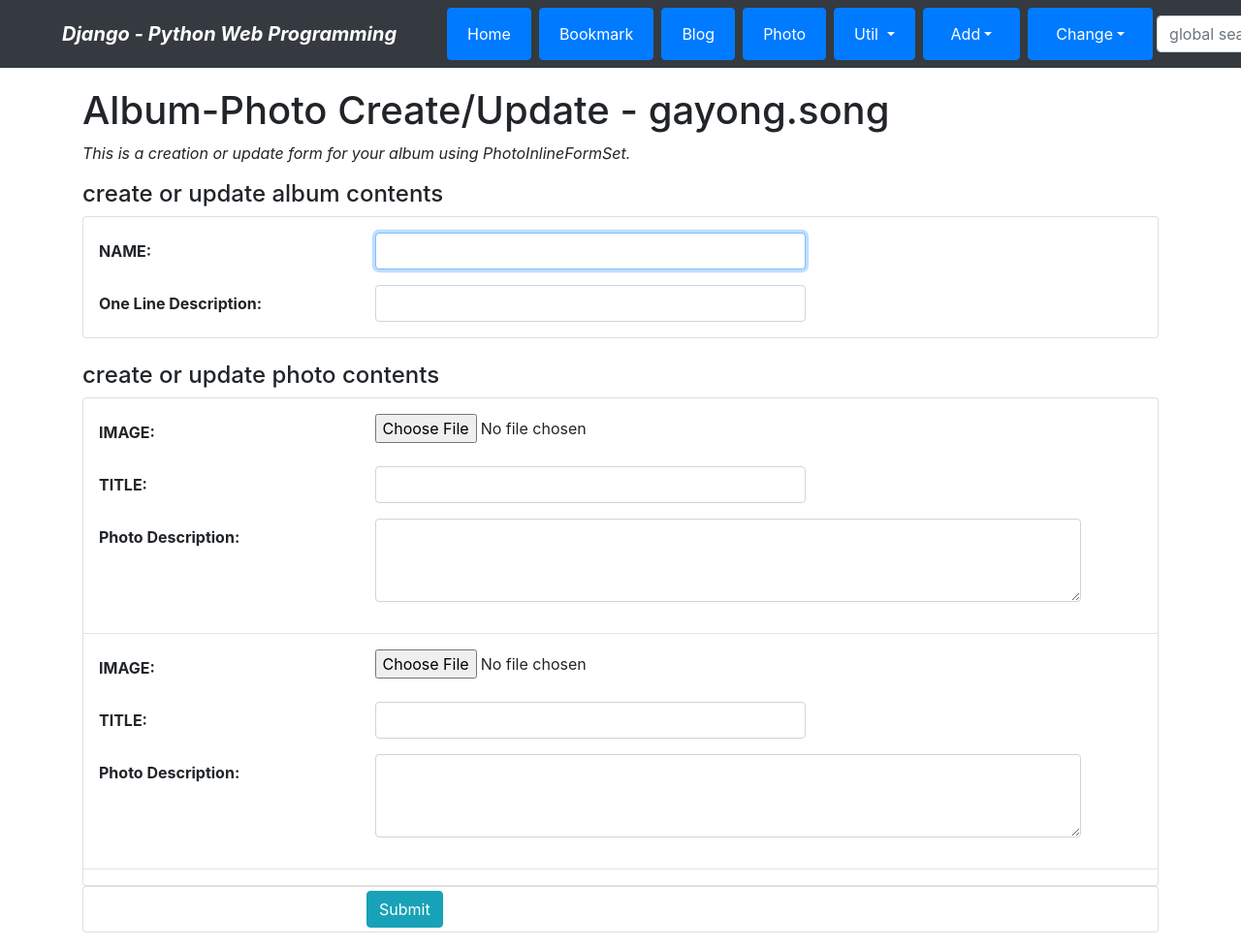
After one commit to gayong-song/vDjBook, a Django app: page /photo/album/add/ in a window 1280 px wide. The commit adds this page. Shown: the whole page at 97% size. Run offline with Django 3.2, Linux system fonts and the light colour scheme; a user stored in the database is signed in; parts of the project's set-up code (start-up, migrations or seed data) failed here and were passed over; some libraries are stand-ins or nearby versions.

Commit message:
Chapter 12
- add/change functionality on photo application

```diff
--- /dev/null
+++ b/ch99/photo/forms.py
@@ -0,0 +1,6 @@
+from django.forms import inlineformset_factory
+from photo.models import Album, Photo
+
+PhotoInlineFormSet = inlineformset_factory(Album, Photo,
+                     fields=['image', 'title', 'description'],
+                     extra=2)
--- a/ch99/photo/models.py
+++ b/ch99/photo/models.py
@@ -4,8 +4,10 @@ from django.urls import reverse
 from photo.fields import ThumbnailImageField
 
 class Album(models.Model):
-    name = models.CharField(max_length=30)
+    name = models.CharField('NAME', max_length=30)
     description = models.CharField('One Line Description', max_length=100, blank=True)
+    owner = models.ForeignKey('auth.User', on_delete=models.CASCADE, verbose_name='OWNER',
+            blank=True, null=True)
 
     class Meta:
         ordering = ('name',)
@@ -20,8 +22,9 @@ class Photo(models.Model):
     album = models.ForeignKey(Album, on_delete=models.CASCADE)
     title = models.CharField('TITLE', max_length=30)
     description = models.TextField('Photo Description', blank=True)
-    image = ThumbnailImageField(upload_to='photo/%Y/%m')
-    upload_dt = models.DateTimeField('Upload Date', auto_now_add=True)
+    image = ThumbnailImageField('IMAGE', upload_to='photo/%Y/%m')
+    upload_dt = models.DateTimeField('UPLOAD DATE', auto_now_add=True)
+    owner = models.ForeignKey('auth.User', on_delete=models.CASCADE, verbose_name='OWNER', blank=True, null=True)
 
     class Meta:
         ordering = ('title',)
--- /dev/null
+++ b/ch99/photo/templates/photo/album_form.html
@@ -0,0 +1,81 @@
+{% extends "base.html" %}
+{% load widget_tweaks %}
+{% block title %}album_form.html{% endblock %}
+{% block content %}
+<h1>Album-Photo Create/Update - {{user}}</h1>
+<p class="font-italic">This is a creation or update form for your album using PhotoInlineFormSet.</p>
+{% if form.errors %}
+<div class="alert alert-danger">
+    <div class="font-weight-bold">Wrong! Please correct the form error(s) below.</div>
+    {{ form.errors }}
+</div>
+{% endif %}
+{% if formset.errors %}
+<div class="alert alert-warning">
+    <div class="font-weight-bold">Wrong! Please correct the formset error(s) below.</div>
+    {% for formerrors in formset.errors %}
+        {{ formerrors }}
+    {% endfor %}
+</div>
+{% endif %}
+
+{% if form.is_multipart or formset.is_multipart %}
+<form enctype="multipart/form-data" action="" method="post">
+{% else %}
+<form action="." method="post">
+{% endif %}
+{% csrf_token %}
+    <h4>create or update album contents</h4>
+    <fieldset class="card pt-3">
+        <div class="form-group row">
+            {{ form.name|add_label_class:"col-form-label col-sm-3 ml-3 font-weight-bold" }}
+            <div class="col-sm-5">
+                {{ form.name|add_class:"form-control"|attr:"autofocus" }}
+            </div>
+        </div>
+
+        <div class="form-group row">
+            {{ form.description|add_label_class:"col-form-label col-sm-3 ml-3 font-weight-bold" }}
+            <div class="col-sm-5">
+                {{ form.description|add_class:"form-control" }}
+            </div>
+        </div>
+    </fieldset>
+
+    <br>
+    <h4>create or update photo contents</h4>
+    <fieldset class="card pt-3">
+        {{ formset.management_form }}
+        {% for form in formset %}
+        {{ form.id }}
+        {# form.album #}
+        <div class="form-group row">
+            {{ form.image|add_label_class:"col-form-label col-sm-3 ml-3 font-weight-bold" }}
+            <div class="col-sm-5">
+                {{ form.image|add_class:"form-control-file" }}
+            </div>
+        </div>
+        <div class="form-group row">
+            {{ form.title|add_label_class:"col-form-label col-sm-3 ml-3 font-weight-bold" }}
+            <div class="col-sm-5">
+                {{ form.title|add_class:"form-control" }}
+            </div>
+        </div>
+        <div class="form-group row">
+            {{ form.description|add_label_class:"col-form-label col-sm-3 ml-3 font-weight-bold" }}
+            <div class="col-sm-8">
+                {{ form.description|add_class:"form-control"|attr:"rows:3"}}
+            </div>
+        </div>
+        <hr>
+        {% endfor %}
+    </fieldset>
+
+    <div class="form-group card py-1">
+        <div class="offset-sm-3 col-sm-5">
+            <input type="submit" value="Submit" class="btn btn-info"/>
+        </div>
+    </div>
+</form>
+
+{% endblock %}
--- a/ch99/photo/urls.py
+++ b/ch99/photo/urls.py
@@ -3,15 +3,39 @@ from photo import views
 
 app_name = 'photo'
 urlpatterns = [
-    #Example : /photo/
+    # Example : /photo/
     path('', views.AlbumLV.as_view(), name='index'),
 
-    #Example : /photo/album, same as /photo/
+    # Example : /photo/album, same as /photo/
     path('album', views.AlbumLV.as_view(), name='album_list'),
 
-    #Example : /photo/album/99
+    # Example : /photo/album/99
     path('album/<int:pk>/', views.AlbumDV.as_view(), name='album_detail'),
 
-    #Example : /photo/photo/99
+    # Example : /photo/photo/99
     path('photo/<int:pk>/', views.PhotoDV.as_view(), name='photo_detail'),
+
+    # Example : /photo/album/add/
+    path('album/add/', views.AlbumPhotoCV.as_view(), name='album_add'),
+
+    # Example: /photo/album/change/
+    path('album/change/', views.AlbumChangeLV.as_view(), name='album_change'),
+
+    # Example : /photo/album/99/update/
+    path('album/<int:pk>/update/', views.AlbumPhotoUV.as_view(), name='album_update'),
+
+    # Example : /photo/album/99/delete/
+    path('album/<int:pk>/delete/', views.AlbumDelV.as_view(), name='album_delete'),
+
+    # Example : /photo/photo/add/
+    path('photo/add/', views.PhotoCV.as_view(), name='photo_add'),
+
+    # Example: /photo/photo/change/
+    path('photo/change/', views.PhotoChangeLV.as_view(), name='photo_change'),
+
+    # Example : /photo/photo/99/update/
+    path('photo/<int:pk>/update/', views.PhotoUV.as_view(), name='photo_update'),
+
+    # Example : /photo/photo/99/delete/
+    path('photo/<int:pk>/delete/', views.PhotoDelV.as_view(), name='photo_delete'),
 ]
--- a/ch99/photo/views.py
+++ b/ch99/photo/views.py
@@ -1,6 +1,12 @@
 #from django.shortcuts import render
 from django.views.generic import ListView, DetailView
 from photo.models import Album, Photo
+from django.contrib.auth.mixins import LoginRequiredMixin
+from django.shortcuts import redirect
+from django.urls import reverse_lazy
+from django.views.generic import CreateView, UpdateView, DeleteView
+from mysite.views import OwnerOnlyMixin
+from photo.forms import PhotoInlineFormSet
 
 class AlbumLV(ListView):
     model = Album
@@ -10,3 +16,97 @@ class AlbumDV(DetailView):
 
 class PhotoDV(DetailView):
     model = Photo
+
+# Create/Change list/Update/Delete for Photo
+class PhotoCV(LoginRequiredMixin, CreateView):
+    model = Photo
+    fields = ('album', 'title', 'image', 'description')
+    success_url = reverse_lazy('photo:index')
+
+    def form_valid(self, form):
+        form.instance.owner = self.request.user
+        return super().form_valid(form)
+
+class PhotoChangeLV(LoginRequiredMixin, ListView):
+    model = Photo
+    template_name = 'photo/photo_change_list.html'
+
+    def get_queryset(self):
+        return Photo.objects.filter(owner=self.request.user)
+
+class PhotoUV(OwnerOnlyMixin, UpdateView):
+    model = Photo
+    fields = ('album', 'title', 'image', 'description')
+    success_url = reverse_lazy('photo:index')
+
+class PhotoDelV(OwnerOnlyMixin, DeleteView):
+    model = Photo
+    success_url = reverse_lazy('photo:index')
+
+
+# Change list/Delete for Album
+class AlbumChangeLV(LoginRequiredMixin, ListView):
+    model = Album
+    template_name = 'photo/album_change_list.html'
+
+    def get_queryset(self):
+        return Album.objects.filter(owner=self.request.user)
+
+class AlbumDelV(OwnerOnlyMixin, DeleteView):
+    model = Album
+    success_url = reverse_lazy('photo:index')
+
+
+# (InlineFormSet) Create/Update for Album
+class AlbumPhotoCV(LoginRequiredMixin, CreateView):
+    model = Album
+    fields = ('name', 'description')
+    success_url = reverse_lazy('photo:index')
+
+    def get_context_data(self, **kwargs):
+        context = super().get_context_data(**kwargs)
+        if self.request.POST:
+            context['formset'] = PhotoInlineFormSet(self.request.POST,
+                                 self.request.FILES)
+        else:
+            context['formset'] = PhotoInlineFormSet()
+        return context
+
+    def form_valid(self, form):
+        form.instance.owner = self.request.user
+        context = self.get_context_data()
+        formset = context['formset']
+        for photoform in formset:
+            photoform.instance.owner = self.request.user
+        if formset.is_valid():
+            self.object = form.save()
+            formset.instance = self.object
+            formset.save()
+            return redirect(self.get_success_url())
+        else:
+            return self.render_to_response(self.get_context_data(form=form))
+
+class AlbumPhotoUV(OwnerOnlyMixin, UpdateView):
+    model = Album
+    fields = ('name', 'description')
+    success_url = reverse_lazy('photo:index')
+
+    def get_context_data(self, **kwargs):
+        context = super().get_context_data(**kwargs)
+        if self.request.POST:
+            context['formset'] = PhotoInlineFormSet(self.request.POST,
+                                 self.request.FILES, instance=self.object)
+        else:
+            context['formset'] = PhotoInlineFormSet(instance=self.object)
+        return context
+
+    def form_valid(self, form):
+        context = self.get_context_data()
+        formset = context['formset']
+        if formset.is_valid():
+            self.object = form.save()
+            formset.instance = self.object
+            formset.save()
+            return redirect(self.get_success_url())
+        else:
+            return self.render_to_response(self.get_context_data(form=form))
--- a/ch99/templates/base.html
+++ b/ch99/templates/base.html
@@ -50,18 +50,18 @@
                   <a class="dropdown-item" href="{% url 'bookmark:add' %}">Bookmark</a>
                   <a class="dropdown-item" href="{% url 'blog:add' %}">Post</a>
                   <div class="dropdown-divider"></div>
-                  <a class="dropdown-item" href="">Album</a>
-                  <a class="dropdown-item" href="">Photo</a>
+                  <a class="dropdown-item" href="{% url 'photo:album_add' %}">Album</a>
+                  <a class="dropdown-item" href="{% url 'photo:photo_add' %}">Photo</a>
                 </div>
               </li>
               <li class="nav-item dropdown mx-1 btn btn-primary">
                 <a class="nav-link dropdown-toggle text-white" href="#" data-toggle="dropdown">Change</a>
                 <div class="dropdown-menu">
-                  <a class="dropdown-item" href="{% url 'bookmark:change' %}">Bookmark</a>
-                  <a class="dropdown-item" href="{% url 'blog:change' %}">Post</a>
-                  <div class="dropdown-divider"></div>
-                  <a class="dropdown-item" href="">Album</a>
-                  <a class="dropdown-item" href="">Photo</a>
+                    <a class="dropdown-item" href="{% url 'bookmark:change' %}">Bookmark</a>
+                    <a class="dropdown-item" href="{% url 'blog:change' %}">Post</a>
+                    <div class="dropdown-divider"></div>
+                    <a class="dropdown-item" href="{% url 'photo:album_change' %}">Album</a>
+                    <a class="dropdown-item" href="{% url 'photo:photo_change' %}">Photo</a>
                 </div>
               </li>
               <form class="form-inline my-2" action="" method="post">{% csrf_token %}
```
Also changed, not shown: ch99/photo/templates/photo/album_change_list.html (added, +27 -0 lines), ch99/photo/templates/photo/album_confirm_delete.html (added, +11 -0 lines), ch99/photo/templates/photo/photo_change_list.html (added, +30 -0 lines), ch99/photo/templates/photo/photo_confirm_delete.html (added, +10 -0 lines), ch99/photo/templates/photo/photo_form.html (added, +58 -0 lines).
